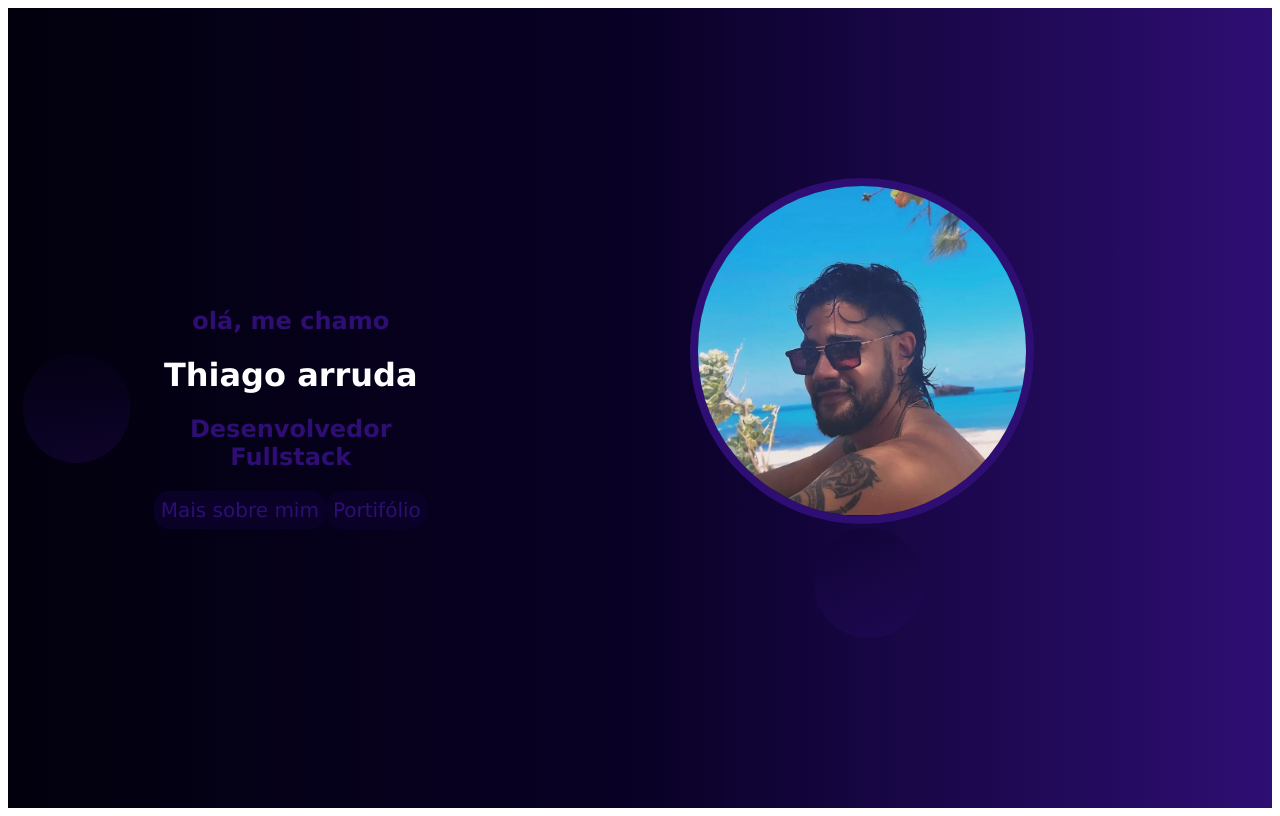
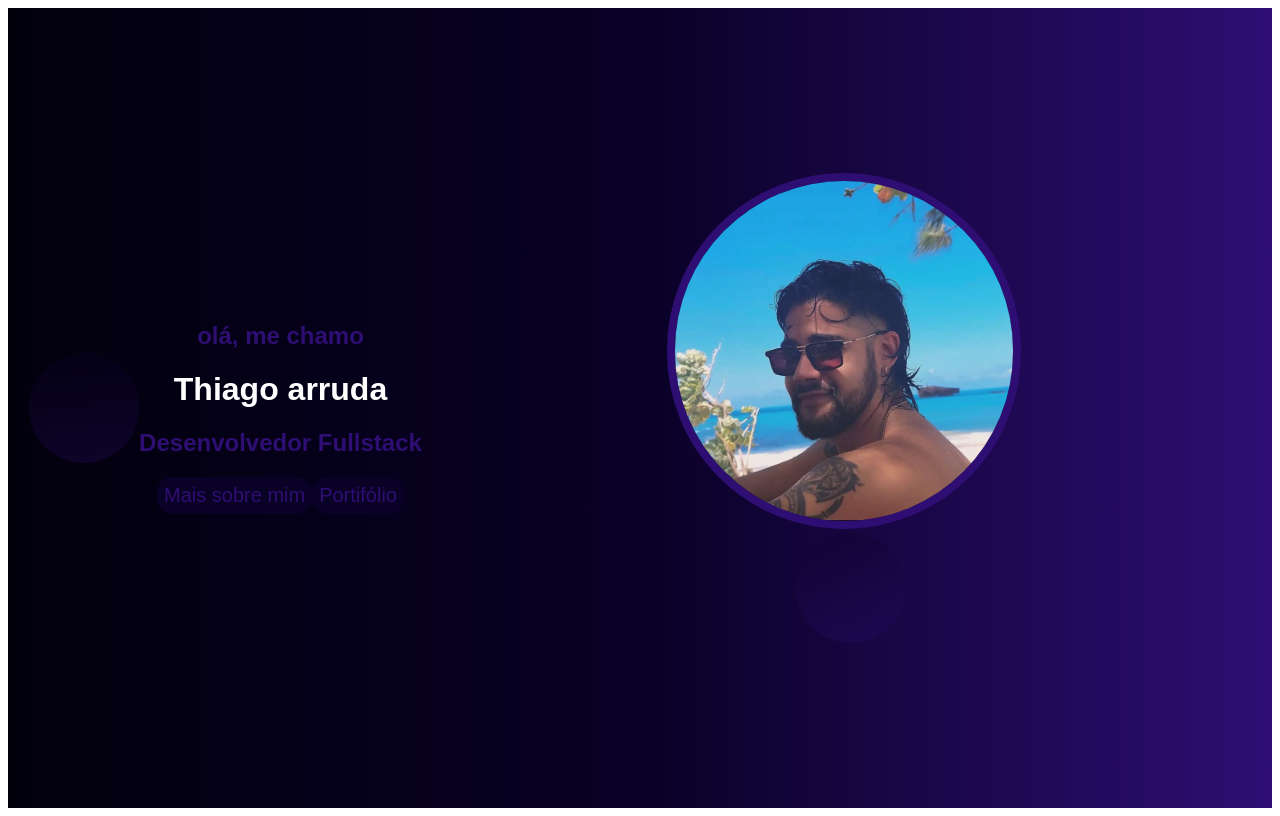
Before and after one commit to chidekina/clubedovinho-app, a React (Vite) app: page /autores/thiago in a window 1280 px wide. Built offline with nearby package versions, Linux system fonts and the light colour scheme.

Commit message:
faz outra pagina de autor

```diff
--- a/package.json
+++ b/package.json
@@ -13,7 +13,6 @@
     "@emotion/react": "^11.14.0",
     "@emotion/styled": "^11.14.0",
     "@mui/icons-material": "^7.0.0",
-    "@mui/joy": "^5.0.0-beta.52",
     "@mui/material": "^7.0.0",
     "react": "^19.0.0",
     "react-dom": "^19.0.0",
--- a/src/pages/autores/Thiago/index.jsx
+++ b/src/pages/autores/Thiago/index.jsx
@@ -1,10 +1,10 @@
+import * as React from 'react';
 import "./styles.scss";
-import * as React from 'react';
 
 
 
 export default function Thiago() {
-  return <>
+  return (<>
 
     <div className="pages-thiago">
 
@@ -15,7 +15,8 @@ export default function Thiago() {
           <h1>Thiago arruda</h1>
           <h2>Desenvolvedor Fullstack</h2>
           <div className="spans">
-            <a href="www.linkedin.com/in/thiagoarruda09"><div>Mais sobre mim</div></a><a href="https://github.com/Thiagoarruda09?tab=repositories"><div>Portifólio</div></a>
+            <a target='_blank' href="https://www.linkedin.com/in/thiagoarruda09/"><div>Mais sobre mim</div></a>
+            <a target='_blank' href="https://github.com/Thiagoarruda09?tab=repositories"><div>Portifólio</div></a>
             </div>
         </div>
         <div className="col">
@@ -28,6 +29,6 @@ export default function Thiago() {
 
 
     </div>
-  </>
+  </>)
 
 }
--- a/src/pages/autores/Thiago/styles.scss
+++ b/src/pages/autores/Thiago/styles.scss
@@ -1,59 +1,64 @@
-/* .botao{
-    margin-left: 60px;
+
+.pages-thiago {
+    @import url('https://fonts.googleapis.com/css2?family=Poppins:ital,wght@0,100;0,200;0,300;0,400;0,500;0,600;0,700;0,800;0,900;1,100;1,200;1,300;1,400;1,500;1,600;1,700;1,800;1,900&display=swap');
+
+    $roxo1: #02000D;
+    $roxo2: #090126;
+    $roxo3: #2E0E73;
+    $branco: white;
+
+    font-family: "Poppins", sans-serif;
+    background-image: linear-gradient(to right, $roxo1, $roxo2, $roxo3);
+
+    a {
+      text-decoration: none;
     }
 
-svg:hover{
-    transform: scale(1.1);
-    transition: 1s;
-}
-.container{
-    margin-left: 25px;
-
-
-}
-.carousel{
-    margin-left: 25px;
-    margin-top: 15px;
-} */
-
-.pages-thiago{
-    a{text-decoration: none;}
-    .bolhas{
+    .bolhas {
       width: 110px;
       height: 110px;
       margin-left: 15px;
       border-radius: 100px;
       opacity: 25%;
-        background-image: linear-gradient(to bottom, #090126, #2E0E73);
+      background-image: linear-gradient(to bottom, $roxo2, $roxo3);
+    }
 
-    }
-    font-family: Verdana, Geneva, Tahoma, sans-serif;
-    background-image: linear-gradient(to right, #02000D, #090126, #2E0E73);
-    .row{height: 100vh;
+    .row {
+      height: 100vh;
       text-align: center;
       display: flex;
       justify-content: center;
       align-items: center;
-        .col{
+
+      .col {
         justify-items: center;
-            h2{
-                color: #2E0E73;
+
+        h2 {
+          color: $roxo3;
         }
-            h1{color: white;}
-            .spans{display: flex;
+
+        h1 {
+          color: $branco;
+        }
+
+        .spans {
+          display: flex;
           justify-content: space-between;
-                div{
-                background-color: #090126;
-                color: #2E0E73;
 
+          div {
+            background-color: $roxo2;
+            color: $roxo3;
             border-radius: 15px;
             padding: 7px;
             font-size: 20px;
+          }
+        }
 
-            }}
-            img{width: 40%;
+        img {
+          width: 40%;
           border-radius: 200px;
-        border: 8px solid #2E0E73;}
+          border: 8px solid $roxo3;
         }
       }
     }
+  }
```
Also changed, not shown: src/components/Carousel.jsx (deleted, +0 -56 lines), 1 other file (tests, documents, lock files or other folders). Lines whose indentation alone changed are shown as unchanged.
